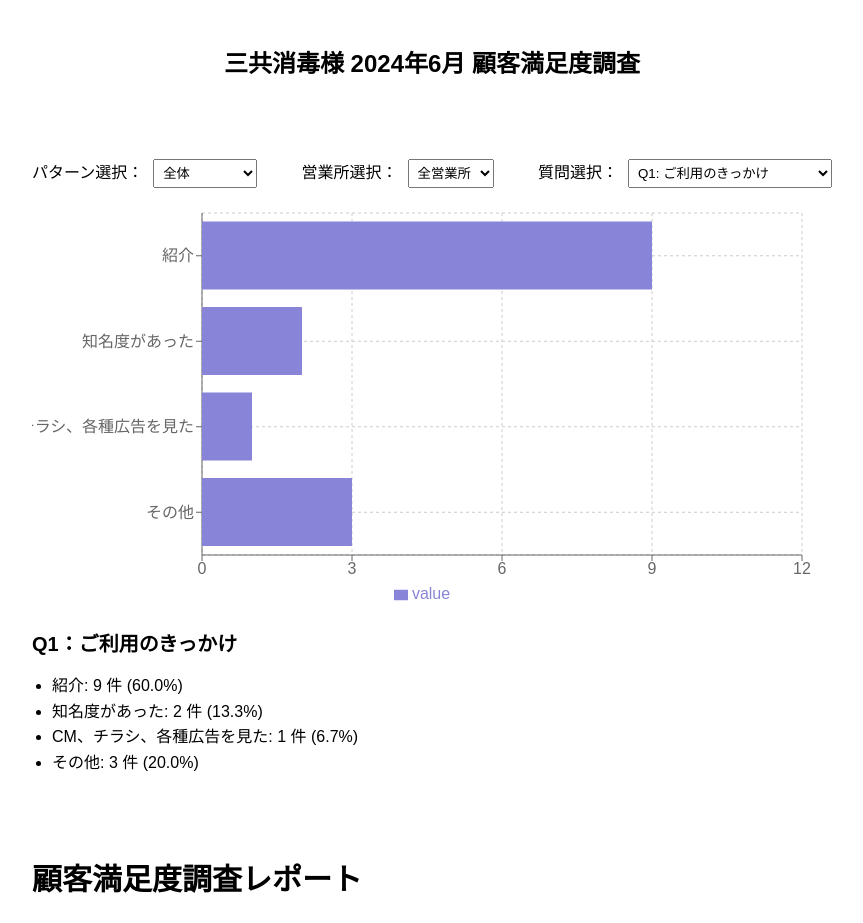
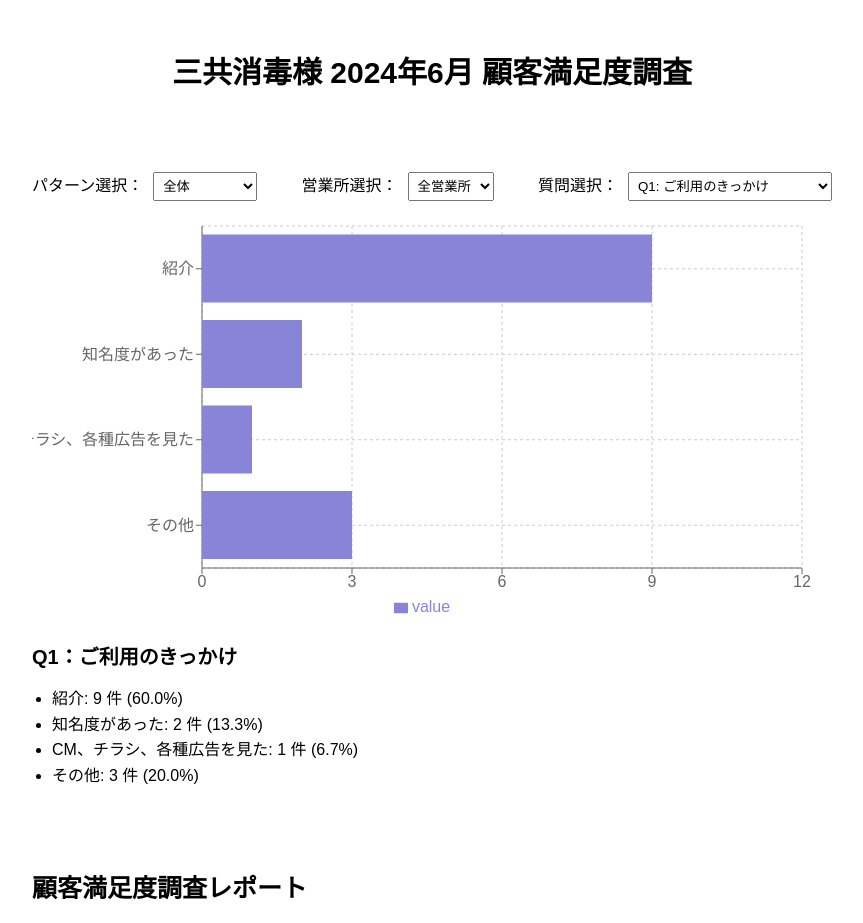
Before and after one commit to kazu5150/customer-survey-dashboard, a React (Create React App) app: page / in a window 1280 px wide. Shown: the top 923 px of the page, without its empty margins (208-1071 px from the left). Built offline with nearby package versions, Linux system fonts and the light colour scheme.

Commit message:
adjastment fong size

```diff
--- a/src/components/CustomerSurveyDashboard.js
+++ b/src/components/CustomerSurveyDashboard.js
@@ -155,7 +155,7 @@
 
   return (
     <div style={{ fontFamily: 'Arial, sans-serif', padding: '20px', maxWidth: '800px', margin: '0 auto' }}>
-      <h1 style={{ fontSize: '24px', textAlign: 'center', marginBottom: '20px' }}>三共消毒様 2024年6月 顧客満足度調査</h1>
+      <h1 style={{ fontSize: '30px', textAlign: 'center', marginBottom: '20px' }}>三共消毒様 2024年6月 顧客満足度調査</h1>
 
       <div style={{ marginBottom: '80px' }}></div>
 
@@ -241,7 +241,7 @@
       <div style={{ marginBottom: '80px' }}></div>
 
       <div style={{ marginTop: '20px' }}>
-        <h1 style={{ fontSize: '30px', marginBottom: '10px' }}>顧客満足度調査レポート</h1>
+        <h1 style={{ fontSize: '25px', marginBottom: '10px' }}>顧客満足度調査レポート</h1>
 
 
         <h2>1. 調査概要</h2>
```
